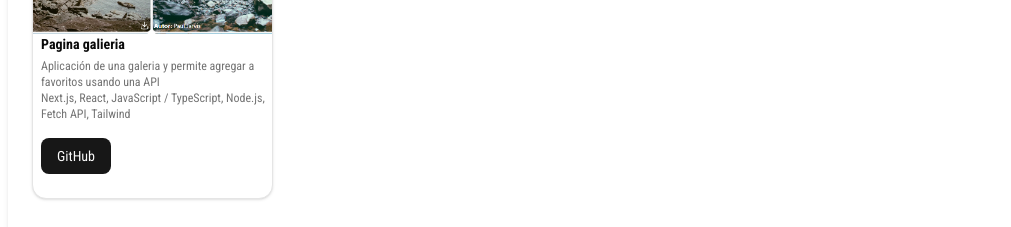
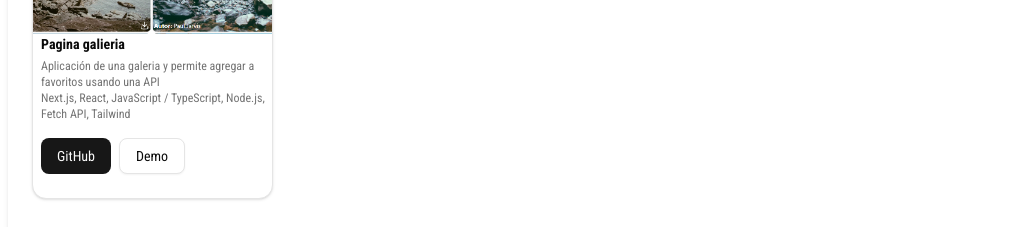
Before and after one commit to javierR26/portafolio, a Next.js app: page / in a window 1280 px wide. Shown: the part 1480-1707 px from the top of the page, without its empty margins (120-1131 px from the left). Built offline with nearby package versions, Linux system fonts and the light colour scheme.

Commit message:
commit  nueve agrege del proyecto de la galeria

```diff
--- a/data/projects.ts
+++ b/data/projects.ts
@@ -42,6 +42,6 @@
         description: "Aplicación de una galeria y permite agregar a favoritos usando una API",
         technologies: ["Next.js", "React", "JavaScript / TypeScript", "Node.js", "Fetch API", "Tailwind"],
         gitHub: "https://github.com/javierR26/Galeria",
-        demo: ""
+        demo: "https://galeria-nx9t.vercel.app/"
     },
 ];
```
